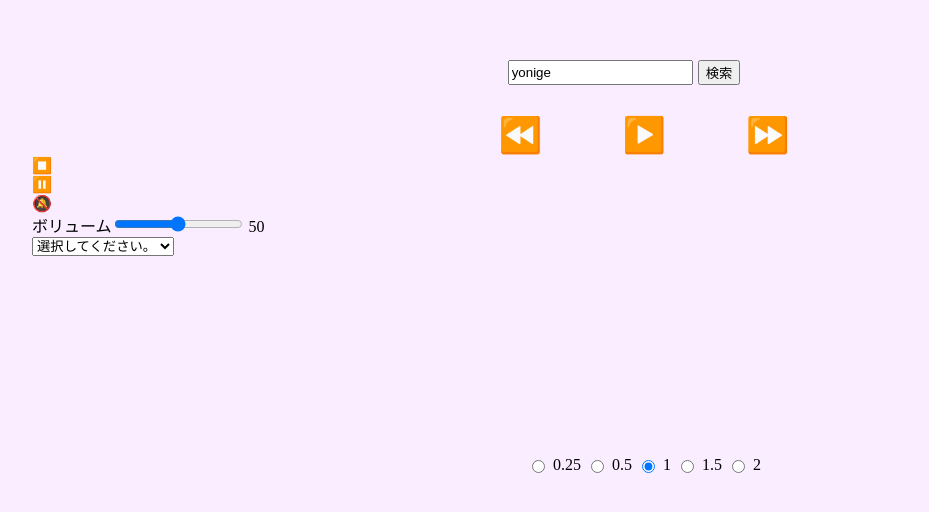
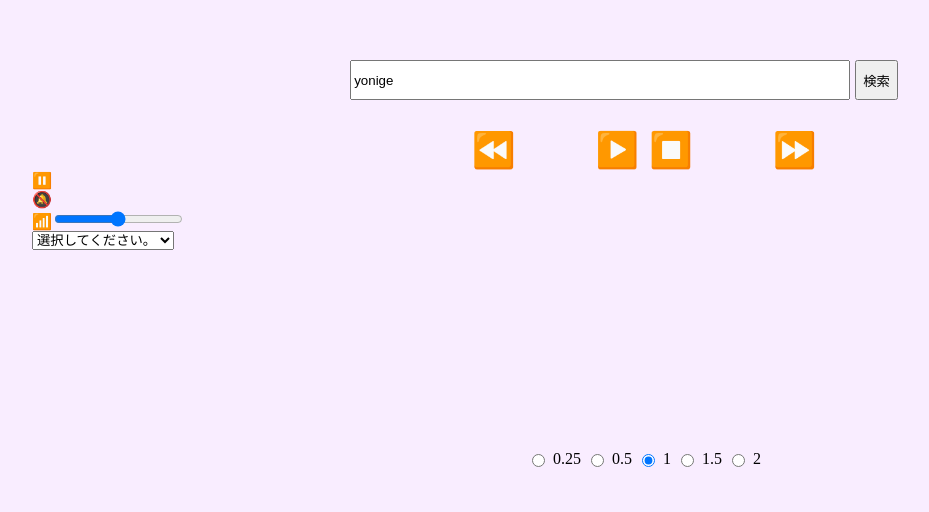
Before and after one commit to sidbdnzl/14_youtubeAPI, a plain HTML site: page index.html in a window 1280 px wide. Shown: the part 140-652 px from the top of the page, without its empty margins (16-945 px from the left). Drawn offline with Linux system fonts and the light colour scheme.

Commit message:
Improve player controls layout and styles
Group play/stop controls and adjust UI styling: add CSS for #ytSearch and span (flex layout and gap), wrap play and stop buttons in a span, add a stop button, and relocate the existing stop element. Replace the volume label text with an icon and comment out the numeric volume display. These changes tidy control layout and prepare spacing for additional controls.

```diff
--- a/index.html
+++ b/index.html
@@ -35,6 +35,16 @@
             gap: 80px;
             font-size: 35px;
         }
+
+        #ytSearch {
+            height: 40px;
+            width: 500px;
+        }
+
+        span {
+            display: flex;
+            gap: 10px;
+        }
     </style>
 </head>
 
@@ -55,15 +65,17 @@
         <ul>
             <div id="one">
                 <li id="do10sPrev">⏪️</li>
-                <li id="doplay">▶️</li>
+                <span>
+                    <li id="doplay">▶️</li>
+                    <li id="dostop">⏹️</li>
+                </span>
                 <li id="do10sNext">⏩️</li>
             </div>
-            <li id="dostop">⏹️</li>
             <li id="dopause">⏸️</li>
             <li id="mute">🔕</li>
             <li>
-                <label>ボリューム<input type="range" min="0" max="100" name="volume" id="volume" value="50" />
-                    <span id="volumeNum">50</span>
+                <label>📶<input type="range" min="0" max="100" name="volume" id="volume" value="50" />
+                    <!-- <span id="volumeNum">50</span> -->
                 </label>
             </li>
             <li>
```
